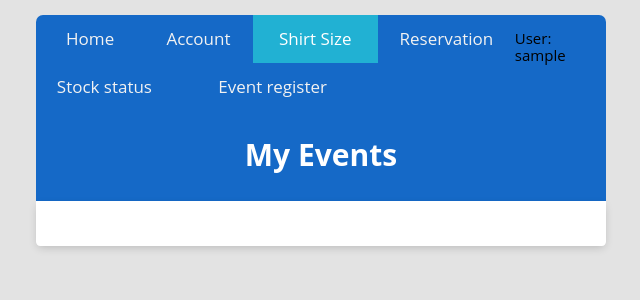
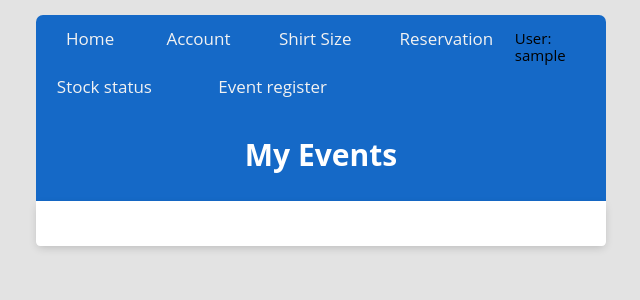
Before and after one commit to kevinnivekkevin/ICT1004P2G6, a PHP site: page /My_Events.php in a window 1280 px wide. Shown: the top 300 px of the page, without its empty margins (319-959 px from the left). Run offline with PHP 8.4, Linux system fonts and the light colour scheme; the visitor is signed in with stand-in values (Sample User, id 1); data that the repository does not hold is empty; some libraries are stand-ins or nearby versions.

Commit message:
Update navbarParticipant.php

```diff
--- a/MDP/Participant/navbarParticipant.php
+++ b/MDP/Participant/navbarParticipant.php
@@ -6,7 +6,7 @@ $username = $_SESSION['username'];
 <div class="navbar">
   <a style="width: 19%;" href="index.php">Home</a>
   <a style="width: 19%;" href="home.php">Account</a>
-  <a class="active" style="width: 22%;" href="Shirtsize.php">Shirt Size</a>
+  <a style="width: 22%;" href="Shirtsize.php">Shirt Size</a>
   <a style="width: 24%;" href="Pack_Registration.php">Reservation</a>
   <a style="width: 24%;" href="StockStatus.php">Stock status</a>
   <a style="width: 35%;" href="Reg_Partic.php">Event register</a>
```
